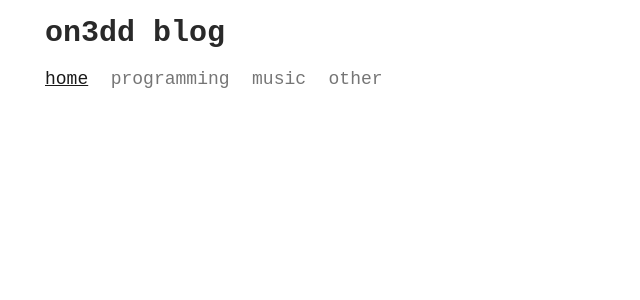
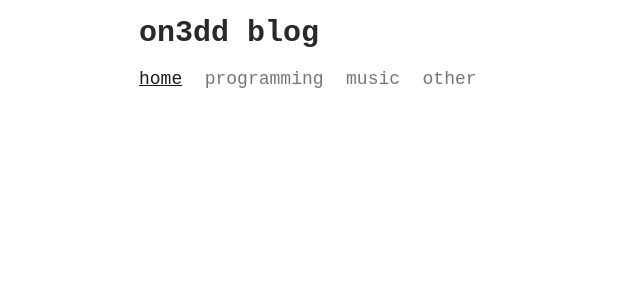
Before and after one commit to on3dd/mern-ssr-blog, a React (Create React App) app: page / in a window 1280 px wide. Shown: the top 300 px of the page, without its empty margins (0-640 px from the left). Built offline with nearby package versions, Linux system fonts and the light colour scheme; the HTML template or start-up script is replaced by a standard one.

Commit message:
minor fixes

```diff
--- a/src/client/App.tsx
+++ b/src/client/App.tsx
@@ -11,18 +11,25 @@ import GlobalStyles from '@utils/globalStyles';
 
 import Header from '@components/base-ui/header';
 
-const AppContainer = styled.main`
+const AppContainer = styled.div`
+  display: flex;
+  flex: 1;
+  flex-direction: column;
+`;
+
+const RouterView = styled.main`
   display: flex;
   flex: 1;
 `;
+
 const App: React.FC = (route: RouteConfig) => {
   return (
-    <AppContainer>
+    <AppContainer className="app">
       <Header />
       <GlobalStyles />
-      <AppContainer className="main">
+      <RouterView className="router-view">
         {renderRoutes(route.routes)}
-      </AppContainer>
+      </RouterView>
     </AppContainer>
   );
 };
--- a/src/utils/globalStyles.ts
+++ b/src/utils/globalStyles.ts
@@ -37,8 +37,8 @@ const GlobalStyle = createGlobalStyle`
     display: flex;
     flex-direction: column;
     height: 100%;
+    width: 100%;
     min-height: 100vh;
-    width: 100%;
     overflow: hidden;
   }
 
```
